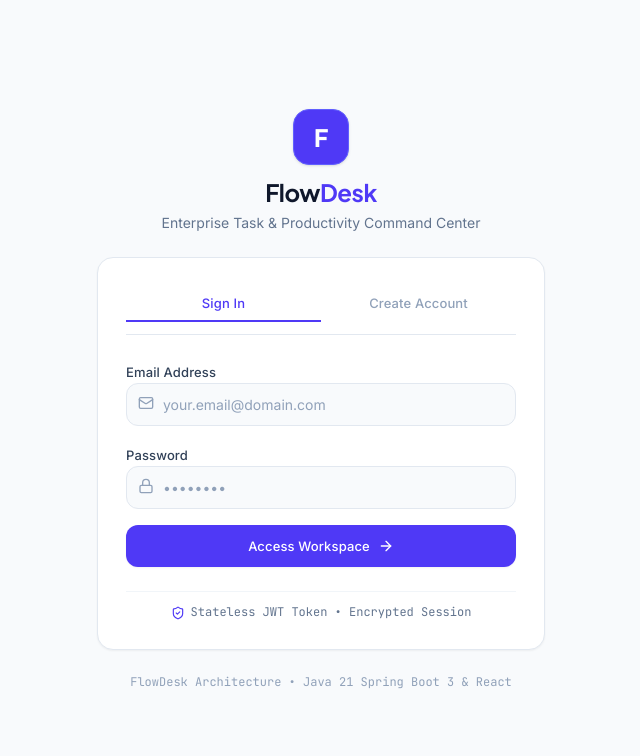
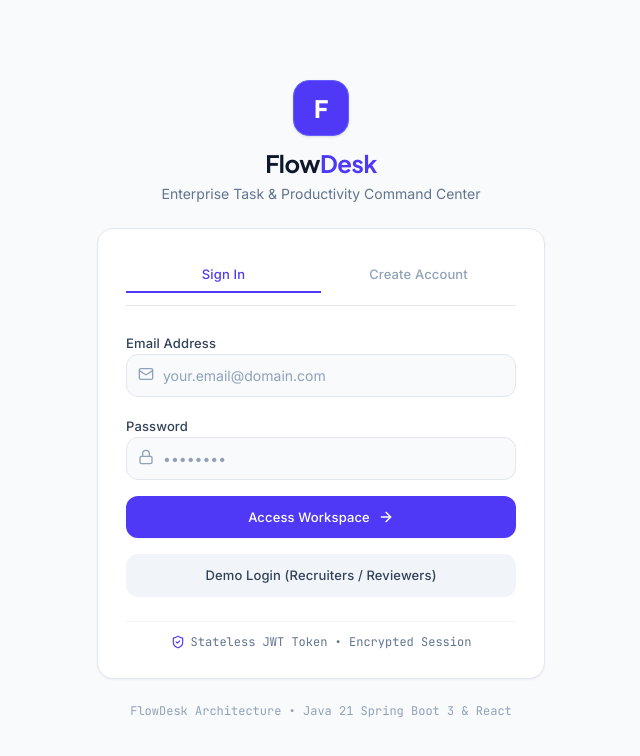
Before and after one commit to vkdevz/FlowDesk, a React (Vite) app: page / in a window 1280 px wide. Shown: the top 756 px of the page, without its empty margins (319-959 px from the left). Built offline with nearby package versions, Linux system fonts and the light colour scheme; no server answers.

Commit message:
Add demo login button and fix mock user data

```diff
--- a/data/users.json
+++ b/data/users.json
@@ -11,5 +11,19 @@
     "bio": "Productivity enthusiast.",
     "jobTitle": "Software Engineer",
     "createdAt": "2026-08-08T19:08:15.244Z"
+  },
+  {
+    "id": "usr-1",
+    "name": "Alex Morgan",
+    "email": "alex.morgan@flowdesk.io",
+    "passwordHash": "password123",
+    "avatar": "https://images.unsplash.com/photo-1534528741775-53994a69daeb?w=150&auto=format&fit=crop&q=80",
+    "roles": [
+      "ROLE_ADMIN",
+      "ROLE_USER"
+    ],
+    "bio": "Senior Full Stack Developer & Productivity Enthusiast.",
+    "jobTitle": "Lead Software Architect",
+    "createdAt": "2026-08-08T19:00:00.000Z"
   }
 ]
--- a/src/pages/AuthPage.tsx
+++ b/src/pages/AuthPage.tsx
@@ -147,6 +147,30 @@ export const AuthPage: React.FC = () => {
               <span>{loading ? 'Authenticating...' : isLogin ? 'Access Workspace' : 'Register Account'}</span>
               <ArrowRight className="w-4 h-4 text-white" />
             </button>
+
+            {isLogin && (
+              <button
+                type="button"
+                onClick={async () => {
+                  setFormData({ ...formData, email: 'alex.morgan@flowdesk.io', password: 'password123' });
+                  setError('');
+                  setLoading(true);
+                  try {
+                    await login('alex.morgan@flowdesk.io', 'password123');
+                  } catch (err: any) {
+                    console.error('Demo auth error:', err);
+                    const msg = err.response?.data?.message || err.message || 'Authentication failed.';
+                    setError(msg);
+                  } finally {
+                    setLoading(false);
+                  }
+                }}
+                disabled={loading}
+                className="w-full py-3 bg-slate-100 hover:bg-slate-200 text-slate-700 rounded-xl text-label font-semibold transition-all flex items-center justify-center gap-2 cursor-pointer font-sans"
+              >
+                <span>Demo Login (Recruiters / Reviewers)</span>
+              </button>
+            )}
           </form>
 
           <div className="pt-3 text-center border-t border-slate-100">
```
Also changed, not shown: 1 other file (tests, documents, lock files or other folders).
